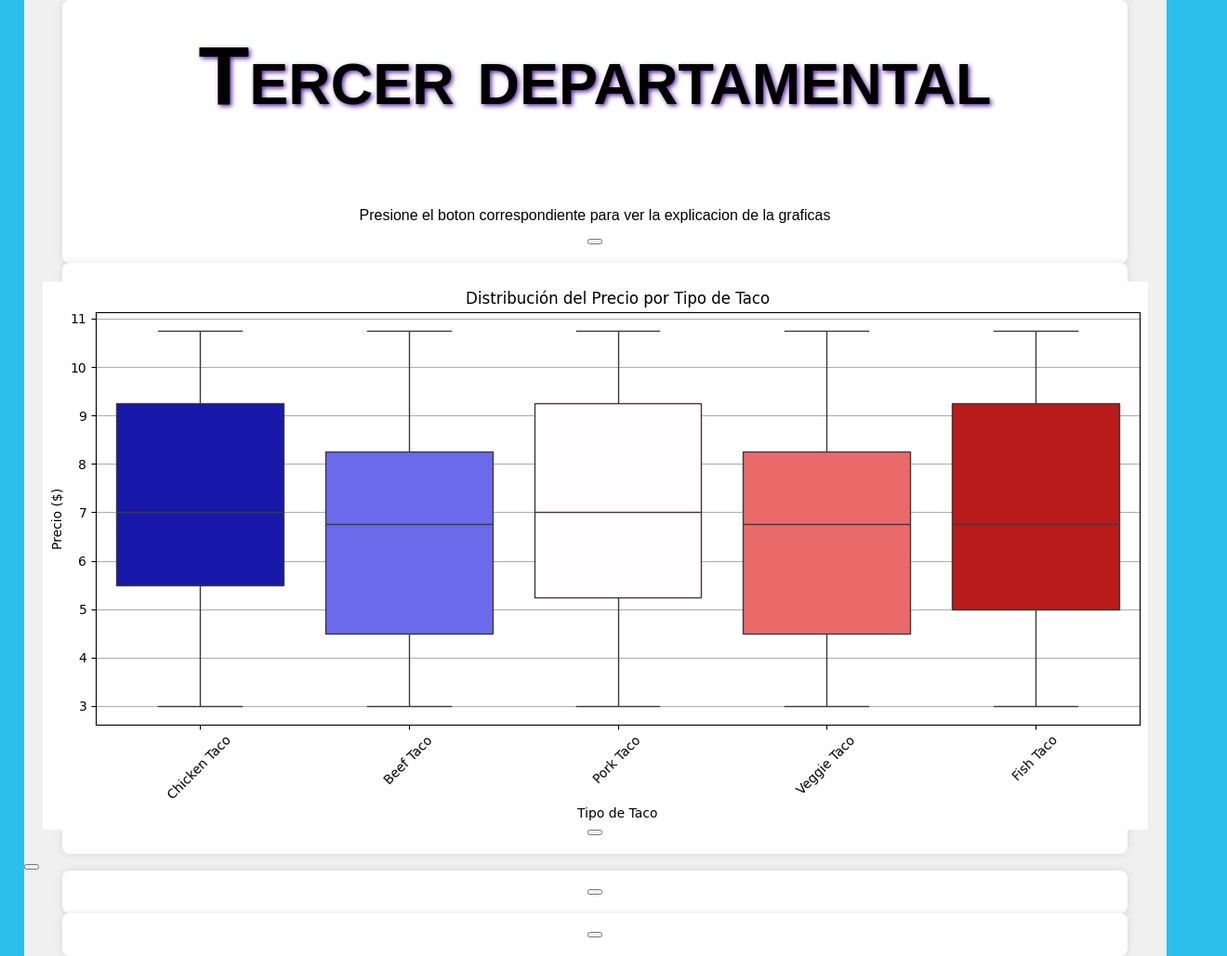
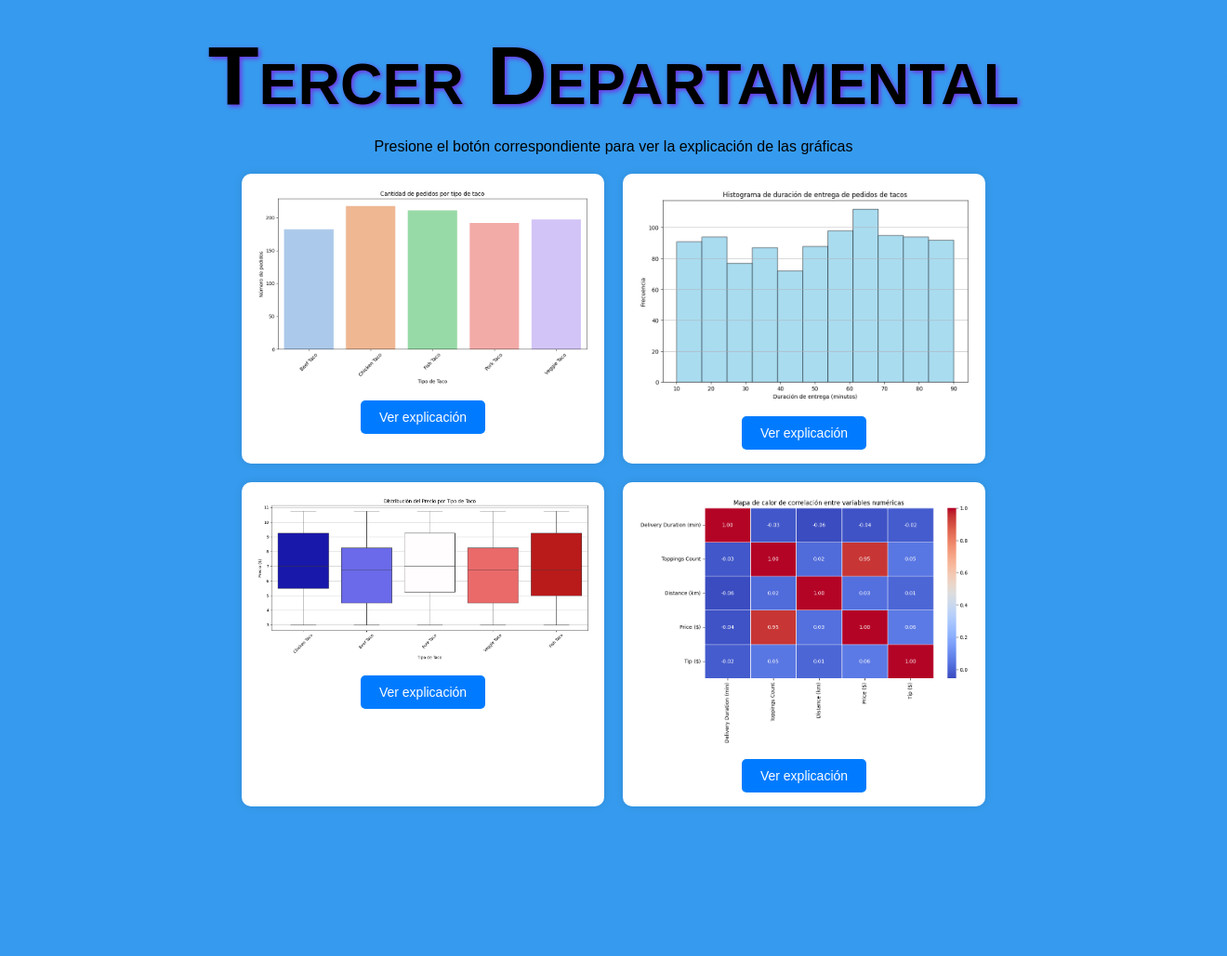
Before and after one commit to santiagocm70/santiagocm70, a plain HTML site: page Proyecto/index.html in a window 1280 px wide. Shown: the whole page at 93% size, 1320 px wide, since content can reach past the window. After the commit the page ends 888 px from the top, so only its background shows below. Drawn offline with Linux system fonts and the light colour scheme.

Commit message:
Add files via upload

```diff
--- a/Proyecto/css/diseño.css
+++ b/Proyecto/css/diseño.css
@@ -1,53 +1,61 @@
 body {
-  font-family: 'Sofia', sans-serif;
+ font-family: Arial, sans-serif;
+ text-align: center;
  margin: 0;
-  padding: 0;
+ padding: 20px;
  background-color: #f0f0f0;
  }
 
-.container {
-  display: flex;
-  flex-direction: column;
-  align-items: center;
-  text-align: center;
-  width: 90%;
-  max-width: 1200px;
+h1 {
+margin-bottom: 5px;
+}
+
+.parrafo
+{
+margin-bottom: 20px;
+}
+
+.grid {
+ display: grid;
+grid-template-columns: repeat(2, 1fr);
+gap: 20px;
+max-width: 800px;
 margin: 0 auto;
-  padding: 20px;
-  background-color: #ffffff;
-  border-radius: 8px;
+}
+
+.card {
+background-color: white;
+border-radius: 10px;
+padding: 15px;
 box-shadow: 0 0 10px rgba(0,0,0,0.1);
 }
 
-#main {
-  display: flex;
-  flex-wrap: wrap;
-  justify-content: center;
+.card img {
 width: 100%;
 height: auto;
+border-radius: 8px;
+}
+.card button {
+ margin-top: 10px;
+ padding: 10px 20px;
+ font-size: 14px;
+ cursor: pointer;
+ background-color: #007bff;
+  color: white;
+  border: none;
+  border-radius: 5px;
+ }
+
+.card button:hover {
+ background-color: #0056b3;
 }
 
 .background {
   backface-visibility: visible;
-  background-color: #2cbfec;
+  background-color: #369bee;
   border-radius: 10%;
   width: 100%;
   height: auto;
-}
-#titulo2{
-  font-variant: small-caps;
-  font-size: 3vw;
-  text-align: center;
-  text-shadow: 2px 2px 5px #8db600;
-  font-family: "Sofia", sans-serif;
-}
-
-.msm{
-
-  font-size: 5vw;
-  text-align: center;
-  text-shadow: 2px 2px 5px #f55087;
-  font-family: "Sofia", sans-serif;
 }
 
 #titulo1 {
@@ -55,6 +63,41 @@ body {
   font-variant: small-caps;
   font-size: 7vw;
   text-align: center;
-  text-shadow: 2px 2px 5px #5c28a0;
+  text-shadow: 2px 2px 5px #732fe2;
   font-family: "Sofia", sans-serif;
 }
+
+
+.modal {
+    display: none;
+    position: fixed;
+    z-index: 100;
+    left: 0; top: 0;
+    width: 100%; height: 100%;
+    background-color: rgba(0,0,0,0.6);
+    justify-content: center;
+    align-items: center;
+}
+
+.modal-content {
+    background-color: #fff;
+    padding: 30px;
+    width: 90%;
+    max-width: 600px;
+    border-radius: 10px;
+    text-align: left;
+    position: relative;
+}
+
+.cerrar {
+    position: absolute;
+    top: 15px; right: 20px;
+    font-size: 28px;
+    font-weight: bold;
+    cursor: pointer;
+    color: #999;
+}
+
+.cerrar:hover {
+    color: #000;
+}
--- a/Proyecto/index.html
+++ b/Proyecto/index.html
@@ -3,41 +3,46 @@
     <head>
         <meta charset="utf-8">
         <link href="./css/diseño.css" type="text/css" rel="stylesheet">
+        <script type="text/javascript" src="./js/script.js"></script>
+
         <title>Presentación de graficas  </title>
         <meta name="viewport" content="width=device-width, initial-scale=1.0">
     </head>
-    <body>
-        <section class="intro">
-         <div class="container">
-            <h1 id="titulo1">Tercer departamental </h1>
-            <P class="parrafo"> Presione el boton correspondiente para ver la explicacion de la graficas</P>
-            <button>   </button>
+    <body class="background">
+
+    <h1 id="titulo1">Tercer Departamental</h1>
+    <p class="parrafo">Presione el botón correspondiente para ver la explicación de las gráficas</p>
+
+    <div class="grid">
+        <div class="card">
+            <img src="./imagenes/barras.png" alt="Gráfica de Barras">
+           <button onclick="mostrarModal('barras')">Ver explicación</button>
         </div>
-        </section>
-        <section class="intro">
-         <div class="container">
-            <img src="./imagenes/Distribuciom.png" alt="Distribucion">
-            <button>   </button>
+
+        <div class="card">
+            <img src="./imagenes/Histograma.png" alt="Riesgos">
+            <button onclick="mostrarModal('histograma')">Ver explicación</button>
         </div>
-        </section>
-        <section class="intro">
 
-            <button>   </button>
+        <div class="card">
+            <img src="./imagenes/Distribuciom.png" alt="Barras">
+            <button onclick="mostrarModal('boxplot')">Ver explicación</button>
         </div>
-        </section>
-        <section class="intro">
-         <div class="container">
 
-            <button>   </button>
+        <div class="card">
+            <img src="./imagenes/Mapa calor.png" alt="Tendencia">
+            <button onclick="mostrarModal('heatmap')">Ver explicación</button>
         </div>
-        </section>
-        <section class="intro">
-         <div class="container">
+    </div>
 
-            <button>   </button>
+   <div id="modal" class="modal">
+        <div class="modal-content">
+            <span class="cerrar" onclick="cerrarModal()">&times;</span>
+            <h2 id="modalTitulo"></h2>
+            <p id="modalDescripcion"></p>
+            <div id="modalAnalisis"></div>
+            <p id="modalConclusion"></p>
         </div>
-        </section>
-
-
-    </body>
+    </div>
+</body>
 </html>
--- /dev/null
+++ b/Proyecto/js/script.js
@@ -0,0 +1,65 @@
+function mostrarModal(tipo) {
+    const titulo = document.getElementById("modalTitulo");
+    const descripcion = document.getElementById("modalDescripcion");
+    const analisis = document.getElementById("modalAnalisis");
+    const conclusion = document.getElementById("modalConclusion");
+
+    if (tipo === "barras") {
+        titulo.innerHTML = "Gráfica de Barras<br><small>Cantidad de pedidos por tipo de taco</small>";
+        descripcion.innerText = "Esta gráfica muestra la frecuencia de pedidos de tacos según su tipo.";
+        analisis.innerHTML = `
+            <p><strong>Análisis:</strong></p>
+            <ul>
+                <li>El <strong>Chicken Taco</strong> es el más popular, con el mayor número de pedidos.</li>
+                <li>Le siguen <strong>Fish Taco</strong> y <strong>Pork Taco</strong>, lo que indica que los consumidores tienen una fuerte preferencia por carnes blancas y tradicionales.</li>
+                <li>El <strong>Beef Taco</strong> es el menos solicitado, lo que podría deberse a factores como precio, sabor o presentación.</li>
+            </ul>`;
+        conclusion.innerText = "Esta información puede ser útil para enfocar promociones o ajustar el menú según la demanda real del cliente.";
+    }
+
+    else if (tipo === "histograma") {
+        titulo.innerHTML = "Histograma<br><small>Duración de entrega de pedidos</small>";
+        descripcion.innerText = "El histograma representa la distribución del tiempo de entrega (en minutos) de los pedidos realizados.";
+        analisis.innerHTML = `
+            <p><strong>Análisis:</strong></p>
+            <ul>
+                <li>La mayoría de los pedidos se entregan entre 10 y 90 minutos, con una ligera concentración entre los 50 y 70 minutos.</li>
+                <li>No hay un sesgo muy fuerte hacia la izquierda o derecha, lo que sugiere una distribución más o menos uniforme.</li>
+                <li>Algunos pedidos toman más tiempo que otros, por lo que sería recomendable revisar rutas, horarios o días con mayor retraso para mejorar el servicio.</li>
+            </ul>`;
+        conclusion.innerText = "";
+    }
+
+    else if (tipo === "boxplot") {
+        titulo.innerHTML = "Diagrama de Cajas<br><small>Distribución del precio por tipo de taco</small>";
+        descripcion.innerText = "Este boxplot muestra cómo varía el precio entre los distintos tipos de tacos.";
+        analisis.innerHTML = `
+            <p><strong>Análisis:</strong></p>
+            <ul>
+                <li><strong>Chicken</strong>, <strong>Pork</strong> y <strong>Fish Tacos</strong> presentan una mayor dispersión en sus precios, con precios máximos más altos.</li>
+                <li><strong>Veggie</strong> y <strong>Beef Tacos</strong> tienen una distribución más compacta, lo que podría sugerir precios más estandarizados o controlados.</li>
+                <li>El rango intercuartil más alto está en los tacos de <strong>Pork</strong>, lo que indica más variabilidad entre precios medios.</li>
+            </ul>`;
+        conclusion.innerText = "Este análisis es útil para evaluar la estrategia de precios y margen de ganancia por tipo de taco.";
+    }
+
+    else if (tipo === "heatmap") {
+        titulo.innerHTML = "Mapa de Calor<br><small>Correlación entre variables numéricas</small>";
+        descripcion.innerText = "Este heatmap muestra la correlación entre variables como distancia, precio, propina, toppings, etc.";
+        analisis.innerHTML = `
+            <p><strong>Análisis:</strong></p>
+            <ul>
+                <li>Existe una correlación positiva moderada entre el <strong>precio</strong> y la <strong>propina</strong>, lo que indica que los clientes tienden a dejar más propina cuando el pedido cuesta más.</li>
+                <li>La <strong>distancia</strong> está algo correlacionada con la <strong>duración de entrega</strong>, como era de esperarse.</li>
+                <li><strong>Toppings Count</strong> no parece correlacionarse fuertemente con otras variables, lo que sugiere que los ingredientes extras no afectan directamente al precio o al tiempo de entrega.</li>
+            </ul>`;
+        conclusion.innerText = "Esta visualización ayuda a identificar relaciones relevantes que pueden apoyar decisiones operativas y comerciales, como optimizar tiempos o ajustar precios.";
+    }
+
+    // Mostrar el modal
+    document.getElementById("modal").style.display = "flex";
+}
+
+function cerrarModal() {
+    document.getElementById("modal").style.display = "none";
+}
```
Lines whose indentation alone changed are shown as unchanged.
